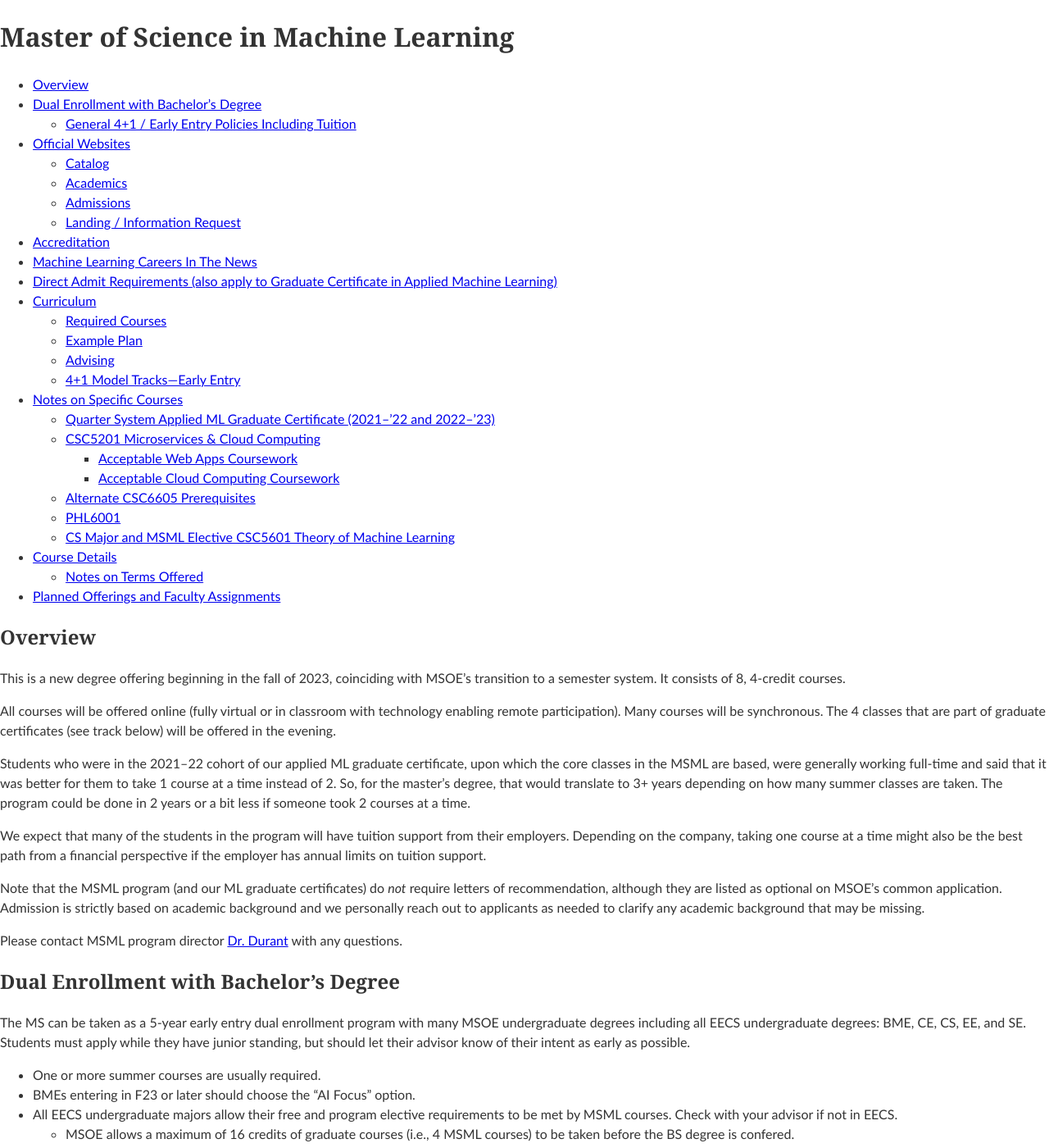
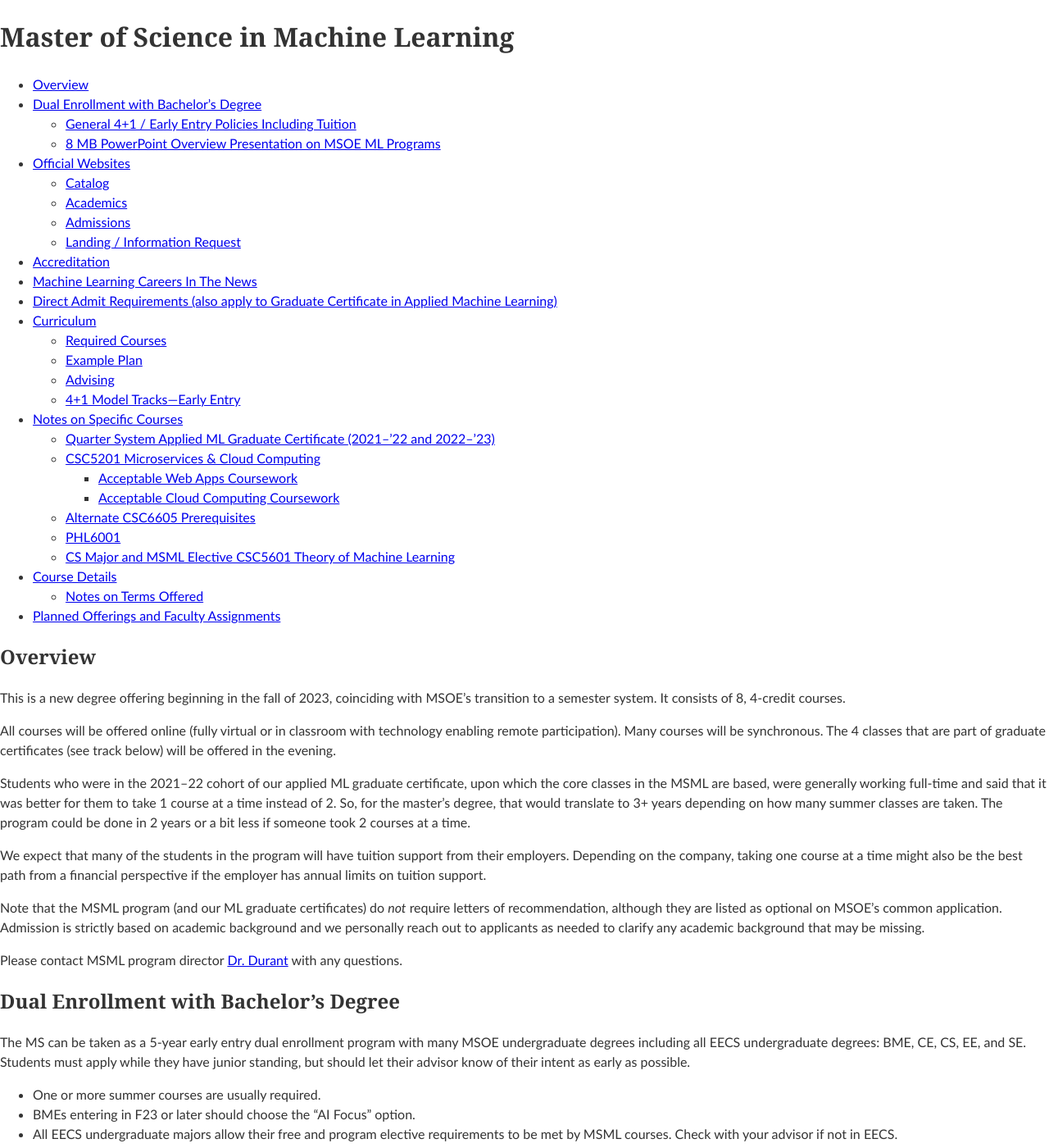
Before and after one commit to edurant/edurant.github.io, a Jekyll site: the page built from advising/msml.md, in a window 1280 px wide and 1400 px high. Shown: the whole window at 82% size. Built offline with Jekyll 4.4.1, drawn with Linux system fonts in a browser that asks for light colours; our own code applies the rules of GitHub Pages for plain Markdown files; some of the changed text lies outside the part shown.

Commit message:
MSML: link to presentation slides

```diff
--- a/advising/msml.md
+++ b/advising/msml.md
@@ -30,6 +30,8 @@
   * Normal undergraduate tuition applies prior to completing the undergraduate degree requirements.
 
 ## [General 4+1 / Early Entry Policies Including Tuition](earlyEntry.html)
+
+## [8 MB PowerPoint Overview Presentation on MSOE ML Programs](https://www.dropbox.com/scl/fi/xc7ardi0jz1v6v068azk3/ML-Grad-Programs-Overview.pptx?rlkey=1gvt6u2ihl8j07h7n4teude3a&dl=0)
 
 # Official Websites
 
```
